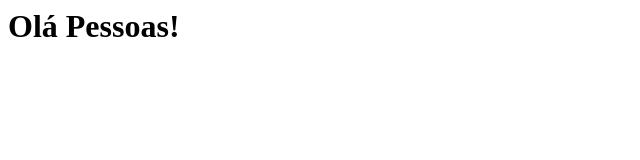
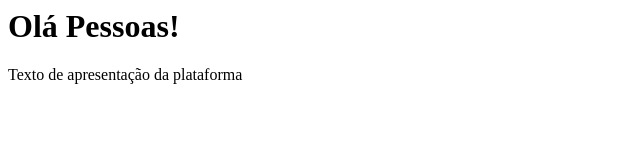
Before and after one commit to JuhDias/Aula-Git-Ocean, a plain HTML site: page index.html in a window 1280 px wide. Shown: the whole page, without its empty margins (0-640 px from the left). Drawn offline with Linux system fonts and the light colour scheme.

Commit message:
Adicona texto de apresentação

```diff
--- a/index.html
+++ b/index.html
@@ -2,6 +2,7 @@
     <head>
         <body>
             <h1>Olá Pessoas!</h1>
+            <p>Texto de apresentação da plataforma</p>
         </body>
     </head>
 </html>
```
